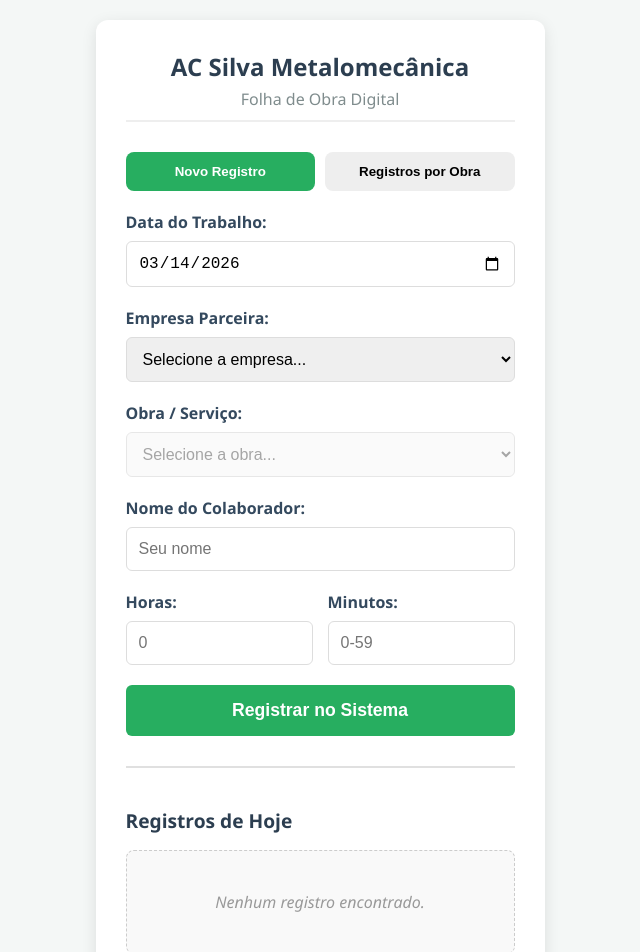
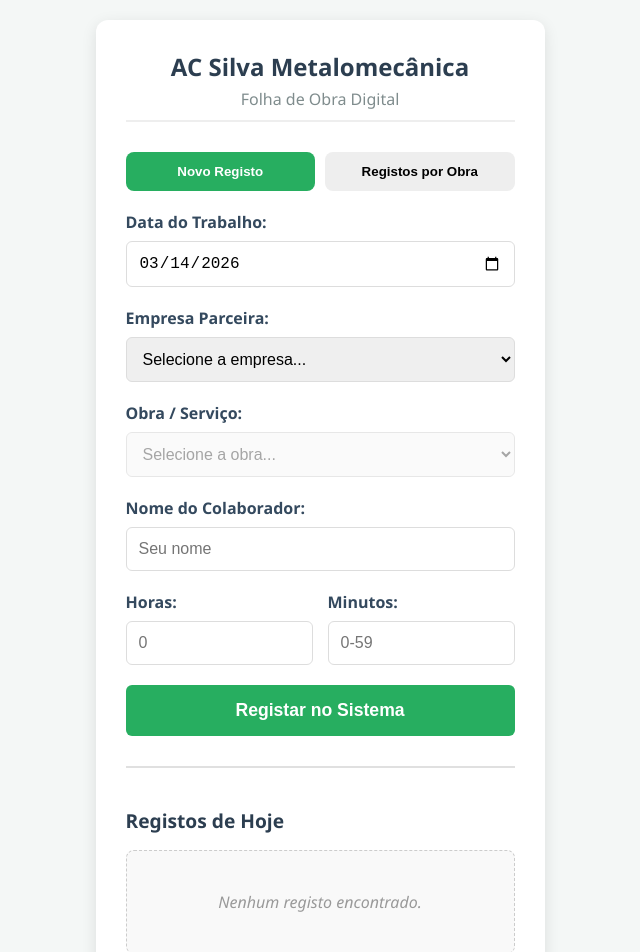
Before and after one commit to ErickSouza94/Projeto-ACSilva, a React (Vite) app in the folder projeto-acsilva/: page / in a window 1280 px wide. Shown: the top 952 px of the page, without its empty margins (350-990 px from the left). Built offline with nearby package versions, Linux system fonts and the light colour scheme.

Commit message:
fix: corrigir termos de "registro" para "registo" na aplicação

```diff
--- a/projeto-acsilva/src/App.jsx
+++ b/projeto-acsilva/src/App.jsx
@@ -76,7 +76,7 @@ function App() {
   };
 
   const handleExcluir = (id) => {
-    if (window.confirm("Tem certeza que deseja apagar este registro?")) {
+    if (window.confirm("Tem certeza que deseja apagar este registo?")) {
       const atualizado = registroService.excluir(id);
       setHistorico(atualizado);
     }
@@ -95,13 +95,13 @@ function App() {
           className={abaAtiva === "registro" ? "btn-nav active" : "btn-nav"}
           onClick={() => setAbaAtiva("registro")}
         >
-          Novo Registro
+          Novo Registo
         </button>
         <button
           className={abaAtiva === "resumo" ? "btn-nav active" : "btn-nav"}
           onClick={() => setAbaAtiva("resumo")}
         >
-          Registros por Obra
+          Registos por Obra
         </button>
       </nav>
 
@@ -187,7 +187,7 @@ function App() {
             </div>
 
             <button type="submit" className="btn-enviar">
-              Registrar no Sistema
+              Registar no Sistema
             </button>
           </form>
 
--- a/projeto-acsilva/src/components/Historico.jsx
+++ b/projeto-acsilva/src/components/Historico.jsx
@@ -3,10 +3,10 @@ import "./Services/Historico.css";
 export default function Historico({ registros, onExcluir }) {
   return (
     <section className="historico-section">
-      <h3>Registros de Hoje</h3>
+      <h3>Registos de Hoje</h3>
 
       {registros.length === 0 ? (
-        <p className="vazio">Nenhum registro encontrado.</p>
+        <p className="vazio">Nenhum registo encontrado.</p>
       ) : (
         <div className="lista-registros">
           {registros.map((item) => (
```
Also changed, not shown: 1 other file (tests, documents, lock files or other folders).
